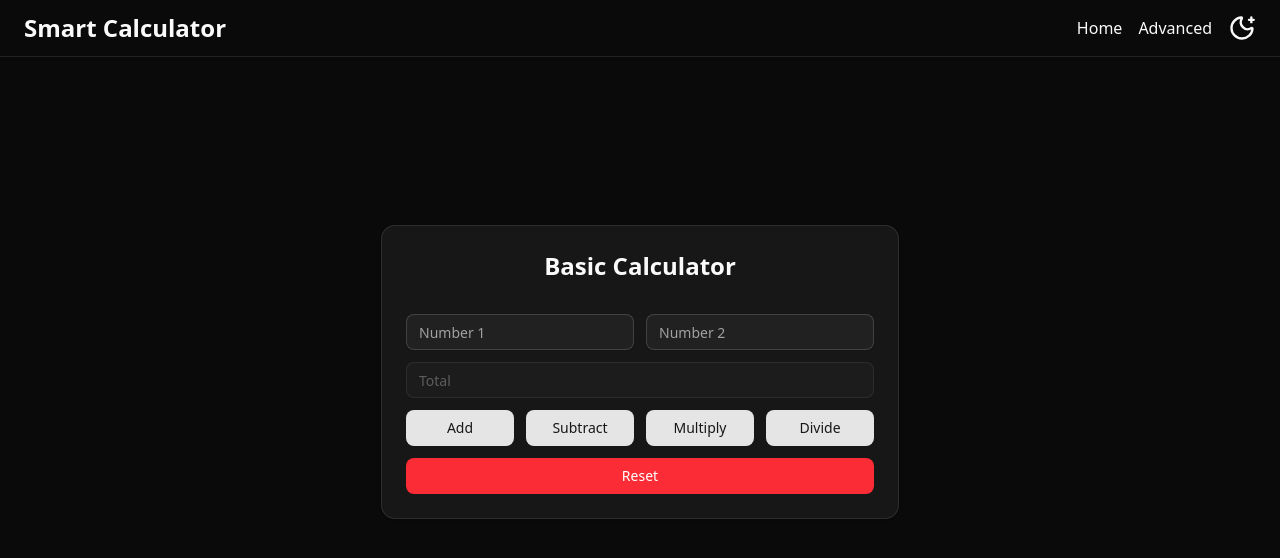
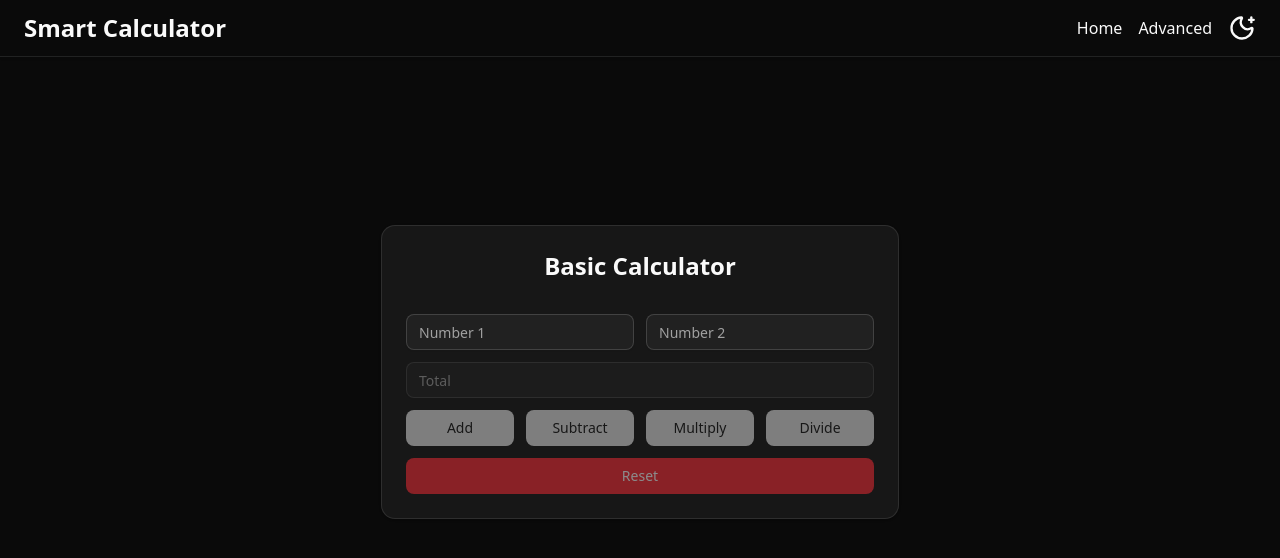
Before and after one commit to dev-piyushsarkar/smart-calculator-next, a Next.js app: page / in a window 1280 px wide. Shown: the top 558 px of the page. Built offline with nearby package versions, Linux system fonts and the light colour scheme.

Commit message:
Add interactive logic to BasicCalculator component
Implemented state management and event handlers for input fields and calculator operations (add, subtract, multiply, divide, reset). Buttons are now enabled/disabled based on input validity, and results are displayed in the output field.

```diff
--- a/src/components/BasicCalculator.tsx
+++ b/src/components/BasicCalculator.tsx
@@ -1,29 +1,104 @@
+"use client";
+
+import { useState } from "react";
 import { Button } from "./shadcnui/button";
 import { Input } from "./shadcnui/input";
 
 const BasicCalculator = () => {
+	const [inputOne, setInputOne] = useState("");
+	const [inputTwo, setInputTwo] = useState("");
+	const [value, setValue] = useState("");
+
+	const add = () => {
+		if (inputOne !== "" && inputTwo !== "") {
+			const total = parseInt(inputOne) + parseInt(inputTwo);
+			setValue(total.toString());
+		}
+
+		setInputOne("");
+		setInputTwo("");
+	};
+	const minus = () => {
+		if (inputOne !== "" && inputTwo !== "") {
+			const total = parseInt(inputOne) - parseInt(inputTwo);
+			setValue(total.toString());
+		}
+		setInputOne("");
+		setInputTwo("");
+	};
+
+	const multiply = () => {
+		if (inputOne !== "" && inputTwo !== "") {
+			const total = parseInt(inputOne) * parseInt(inputTwo);
+			setValue(total.toString());
+		}
+		setInputOne("");
+		setInputTwo("");
+	};
+	const divide = () => {
+		if (inputOne !== "" && inputTwo !== "") {
+			const total = parseInt(inputOne) * parseInt(inputTwo);
+			setValue(total.toString());
+		}
+		setInputOne("");
+		setInputTwo("");
+	};
+
+	const refresh = () => {
+		setInputOne("");
+		setInputTwo("");
+		setValue("");
+	};
 	return (
 		<section className="grid grid-cols-4 gap-3">
 			<Input
+				value={inputOne}
+				onChange={(i) => setInputOne(i.target.value)}
 				type="number"
 				className="col-span-2"
 				placeholder="Number 1"
 			/>
 			<Input
+				value={inputTwo}
+				onChange={(i) => setInputTwo(i.target.value)}
 				type="number"
 				className="col-span-2"
 				placeholder="Number 2"
 			/>
 			<Input
+				value={value}
 				disabled
 				className="col-span-4"
 				placeholder="Total"
 			/>
-			<Button className="cursor-pointer">Add</Button>
-			<Button className="cursor-pointer">Subtract</Button>
-			<Button className="cursor-pointer">Multiply</Button>
-			<Button className="cursor-pointer">Divide</Button>
-			<Button className="col-span-4 cursor-pointer bg-red-500 text-white hover:bg-green-400">
+			<Button
+				disabled={inputOne === "" || inputTwo === ""}
+				onClick={add}
+				className="cursor-pointer">
+				Add
+			</Button>
+			<Button
+				disabled={inputOne === "" || inputTwo === ""}
+				onClick={minus}
+				className="cursor-pointer">
+				Subtract
+			</Button>
+			<Button
+				onClick={multiply}
+				disabled={inputOne === "" || inputTwo === ""}
+				className="cursor-pointer">
+				Multiply
+			</Button>
+			<Button
+				disabled={inputOne === "" || inputTwo === ""}
+				onClick={divide}
+				className="cursor-pointer">
+				Divide
+			</Button>
+			<Button
+				disabled={inputOne === "" && inputTwo === "" && value === ""}
+				onClick={refresh}
+				className="col-span-4 cursor-pointer bg-red-500 text-white hover:bg-green-400">
 				Reset
 			</Button>
 		</section>
```
